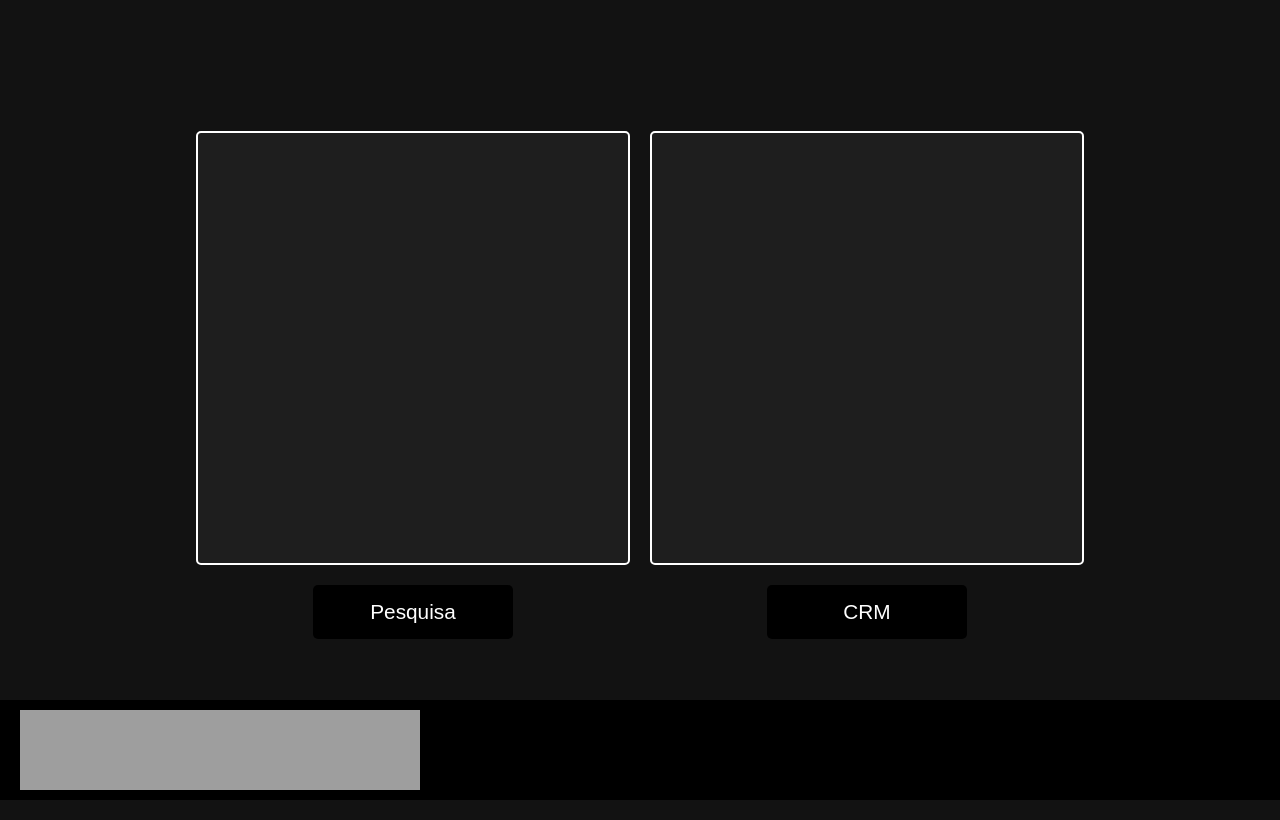
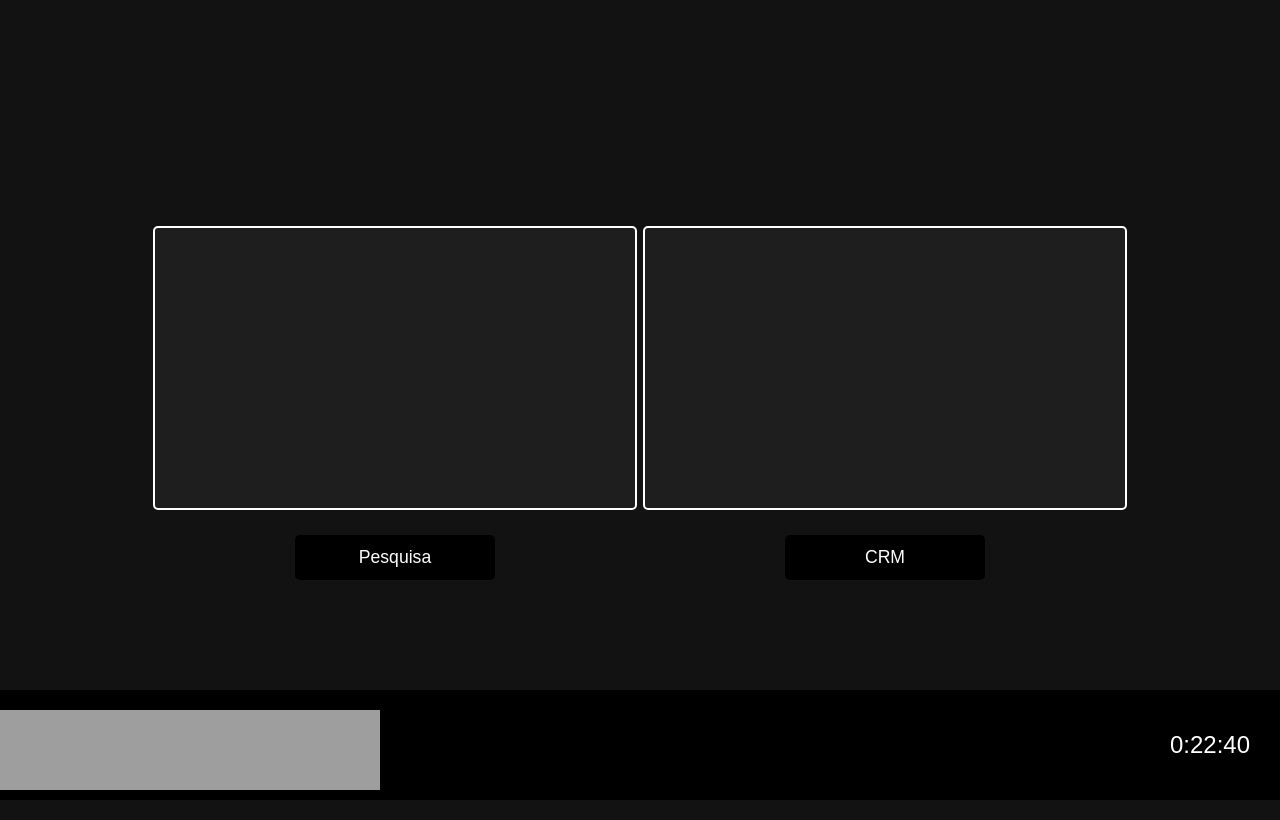
Before and after one commit to Math3usD/Math3usD_pesquisa.github.io, a plain HTML site: page index.html in a window 1280 px wide. Drawn offline with Linux system fonts and the light colour scheme; grey boxes are pictures that could not be loaded.

Commit message:
Update index.html

```diff
--- a/index.html
+++ b/index.html
@@ -16,89 +16,94 @@
             height: 100vh;
             margin: 0;
             font-family: Arial, sans-serif;
+            padding: 10px;
+        }
+
+        .search-container {
+            display: flex;
+            justify-content: center;
+            gap: 40px;
+            width: 100%;
+            max-width: 1000px;
         }
 
         form {
             display: flex;
             flex-direction: column;
             align-items: center;
-            margin-bottom: 20px;
-        }
-
-        .search-container {
-            display: flex;
-            justify-content: center;
-            gap: 20px; /* Espaço entre as caixas de pesquisa */
+            margin-bottom: 15px;
+            width: 100%;
+            max-width: 450px;
         }
 
         textarea {
-            font-size: 1rem;
+            font-size: 1.1rem;
             padding: 15px;
-            height: 400px; /* Aumentando a altura */
+            height: 250px;
             border: 2px solid #ffffff;
             border-radius: 5px;
             background-color: #1e1e1e;
             color: #ffffff;
             resize: none;
             text-align: center;
-            overflow-y: hidden; /* Remove a barra de rolagem vertical */
-            margin-bottom: 20px; /* Espaço entre a caixa e o botão */
-        }
-
-        #ticketIds, #crmTicketIds {
-            width: 400px;  /* Largura igual para as duas caixas */
-        }
-
-        textarea:focus {
-            outline: none;
-            border-color: #4caf50;
+            overflow-y: hidden;
+            margin-bottom: 25px;
+            width: 100%;
         }
 
         button {
-            font-size: 1.3rem;
-            padding: 15px 30px;
+            font-size: 1.1rem;
+            padding: 12px 25px;
             border: none;
             border-radius: 5px;
-            background-color: #000000; /* Cor laranja */
-            color: #ffffff;  /* Texto preto */
+            background-color: #000000;
+            color: #ffffff;
             cursor: pointer;
             transition: background-color 0.3s ease;
-            width: 200px; /* Largura do botão */
-            margin-bottom: 10px; /* Espaço entre os botões */
+            width: 200px;
         }
 
         button:hover {
-            background-color: #000000; /* Cor laranja mais escura no hover */
+            background-color: #333333;
         }
 
         button:disabled {
-            background-color: #000000;
+            background-color: #666666;
             cursor: not-allowed;
         }
 
         footer {
-            position: relative;
             width: 100%;
-            background-color: #000000; /* Cor preta */
+            background-color: #000000;
             color: #ffffff;
             display: flex;
-            justify-content: flex-start; /* Alinha à esquerda */
-            align-items: center;
-            padding: 10px 0;
+            padding: 10px 20px;
             position: absolute;
             bottom: 0;
-            left: 0;
-            z-index: 1;
+            right: 0;
+            justify-content: space-between;
         }
 
         iframe {
-            width: 400px;
+            width: 100%;
+            max-width: 400px;
             height: 80px;
             border: none;
             background-color: #000000;
-            margin-left: 20px;
-            overflow: hidden;
-            pointer-events: none; /* Desabilita as interações com o iframe */
+            margin-top: 10px;
+            pointer-events: none;
+        }
+
+        .countdown {
+            font-size: 1.5rem;
+            color: #ffffff;
+            padding: 10px;
+            background-color: #000000;
+            border-radius: 5px;
+            display: flex;
+            align-items: center;
+            justify-content: center;
+            font-family: Arial, sans-serif;
         }
     </style>
 </head>
@@ -122,7 +127,8 @@
     </div>
 
     <footer>
-       <iframe id="online-alarm-kur-iframe" src="https://embed-countdown.onlinealarmkur.com/pt/#2025-12-25T00:00:00@America%2FSao_Paulo" scrolling="no"></iframe>
+        <iframe id="online-alarm-kur-iframe" src="https://embed-countdown.onlinealarmkur.com/pt/#2025-12-25T00:00:00@America%2FSao_Paulo" scrolling="no"></iframe>
+        <div class="countdown" id="countdown"></div>
     </footer>
 
     <script>
@@ -130,8 +136,10 @@
         function searchTickets(ticketIds, urlTemplate) {
             ticketIds.forEach((ticketId) => {
                 ticketId = ticketId.trim(); // Remove espaços extras antes e depois do ID
+                console.log(`Pesquisando o ticket: ${ticketId}`);  // Adicione esta linha para depuração
                 if (ticketId.length === 7 && !isNaN(ticketId)) {
                     const url = urlTemplate.replace('{ticketId}', ticketId);
+                    console.log(`URL gerada: ${url}`);  // Verifique a URL gerada
                     window.open(url, '_blank'); // Abre a URL em uma nova aba
                 } else {
                     alert("Certifique-se de que todos os IDs têm exatamente 7 caracteres e são numéricos.");
@@ -140,21 +148,58 @@
             });
         }
 
+        // Função que trata a entrada de texto, separando por vírgula ou linha
+        function processInput(input) {
+            const processed = input
+                .trim() // Remove espaços extras no início e fim
+                .split(/[\s,]+/) // Divide por espaços ou vírgulas
+                .map(id => id.trim()) // Remove espaços extras de cada ID
+                .filter(id => id.length === 7 && !isNaN(id)); // Filtra IDs válidos
+            console.log(processed);  // Adicione esta linha para depuração
+            return processed;
+        }
+
         // Evento de submit para o formulário de Pesquisa
         document.getElementById("ticketForm").addEventListener("submit", function(event) {
             event.preventDefault(); // Impede o envio do formulário padrão
-
-            const ticketIds = document.getElementById("ticketIds").value.trim().split('\n'); // Divide por linha e remove espaços extras
-            searchTickets(ticketIds, 'https://support.sevensuite.com.br/TicketDossier/{ticketId}/OpenBySequentialId'); // Chama a função de pesquisa com URL original
+            console.log("Formulário de pesquisa enviado");  // Adicione esta linha para depuração
+            const ticketIds = processInput(document.getElementById("ticketIds").value); // Processa a entrada
+            searchTickets(ticketIds, 'https://support.sevensuite.com.br/TicketDossier/{ticketId}/OpenBySequentialId');
         });
 
         // Evento de submit para o formulário de CRM
         document.getElementById("crmForm").addEventListener("submit", function(event) {
             event.preventDefault(); // Impede o envio do formulário padrão
+            const crmTicketIds = processInput(document.getElementById("crmTicketIds").value); // Processa a entrada
+            searchTickets(crmTicketIds, 'https://grafana-adm.byseven.com.br/d/c0VSoEVV3/notas-adicionais-dos-chamados?var-idNota=0&var-Chamado={ticketId}');
+        });
 
-            const crmTicketIds = document.getElementById("crmTicketIds").value.trim().split('\n'); // Divide por linha e remove espaços extras
-            searchTickets(crmTicketIds, 'https://grafana-adm.byseven.com.br/d/c0VSoEVV3/notas-adicionais-dos-chamados?var-idNota=0&var-Chamado={ticketId}'); // Chama a função de pesquisa com URL de CRM
-        });
+        // Função para calcular o tempo restante até as 18 horas
+        function updateCountdown() {
+            const now = new Date();
+            let targetTime = new Date();
+            targetTime.setHours(18, 0, 0, 0); // Defina as 18 horas de hoje
+
+            // Se já passou das 18h, defina para as 18h do próximo dia
+            if (now.getHours() >= 18) {
+                targetTime.setDate(targetTime.getDate() + 1);
+            }
+
+            const remainingTime = targetTime - now;
+
+            if (remainingTime > 0) {
+                const hours = Math.floor(remainingTime / (1000 * 60 * 60));
+                const minutes = Math.floor((remainingTime % (1000 * 60 * 60)) / (1000 * 60));
+                const seconds = Math.floor((remainingTime % (1000 * 60)) / 1000);
+                document.getElementById("countdown").textContent = `${hours}:${minutes < 10 ? '0' + minutes : minutes}:${seconds < 10 ? '0' + seconds : seconds}`;
+            } else {
+                document.getElementById("countdown").textContent = "00:00:00";
+            }
+        }
+
+        // Atualiza a contagem regressiva a cada segundo
+        setInterval(updateCountdown, 1000);
+        updateCountdown(); // Inicializa a contagem
     </script>
 </body>
 </html>
```
